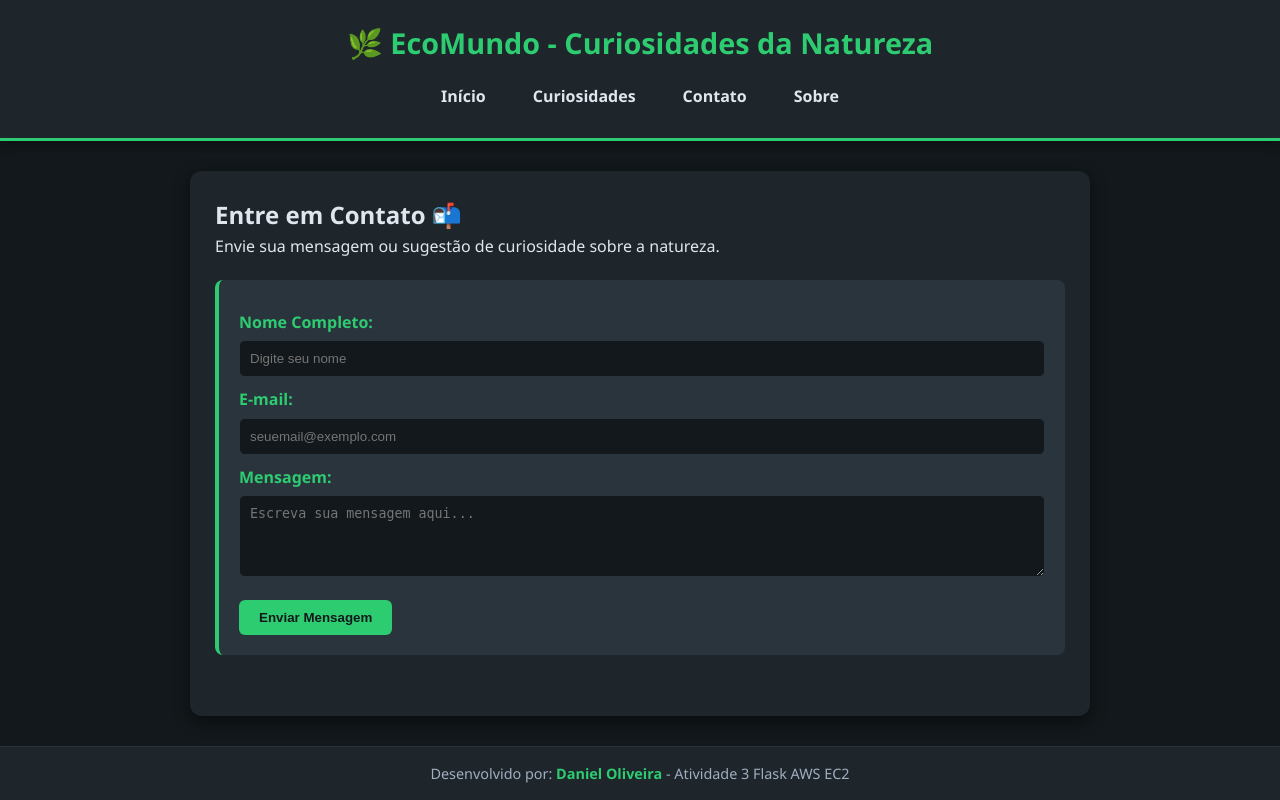
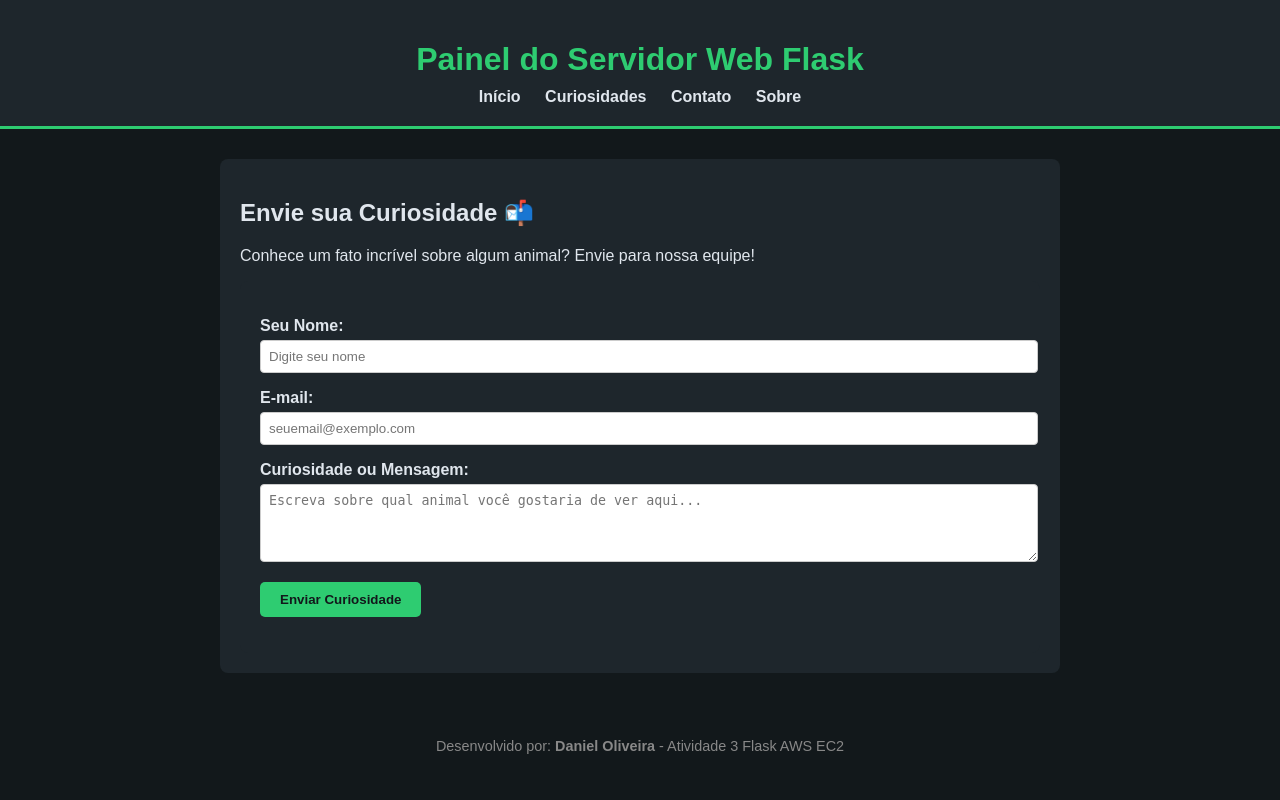
Before and after one commit to oliveiraalexandredaniel-lgtm/meu_projeto, a Flask app: page /contato in a window 1280 px wide. Run offline with Flask 3, Linux system fonts and the light colour scheme.

Commit message:
Atualizado tema para Curiosidades do Reino Animal

```diff
--- a/app.py
+++ b/app.py
@@ -14,12 +14,13 @@ def curiosidades():
 def contato():
     mensagem_sucesso = None
     if request.method == 'POST':
-        # Dados capturados do formulário (prontos para serem salvos no DB futuramente)
+        # Captura os dados enviados pelo formulário
         nome = request.form.get('nome')
         email = request.form.get('email')
         mensagem = request.form.get('mensagem')
 
-        mensagem_sucesso = f"Obrigado, {nome}! Sua mensagem foi recebida com sucesso."
+        # Mensagem de confirmação que será exibida na tela
+        mensagem_sucesso = f"Obrigado, {nome}! Sua mensagem foi enviada com sucesso."
 
     return render_template('contato.html', mensagem_sucesso=mensagem_sucesso)
 
--- a/static/style.css
+++ b/static/style.css
@@ -1 +1,45 @@
-/* Arquivo CSS do projeto */
+body {
+    font-family: Arial, sans-serif;
+    background-color: #12181b;
+    color: #e0e6ed;
+    margin: 0;
+    padding: 0;
+}
+
+header {
+    background-color: #1e262c;
+    padding: 20px;
+    text-align: center;
+    border-bottom: 3px solid #2ecc71;
+}
+
+header h1 {
+    color: #2ecc71;
+    margin-bottom: 10px;
+}
+
+nav a {
+    color: #e0e6ed;
+    text-decoration: none;
+    margin: 0 10px;
+    font-weight: bold;
+}
+
+nav a:hover {
+    color: #2ecc71;
+}
+
+main {
+    max-width: 800px;
+    margin: 30px auto;
+    padding: 20px;
+    background-color: #1e262c;
+    border-radius: 8px;
+}
+
+footer {
+    text-align: center;
+    padding: 20px;
+    font-size: 0.9rem;
+    color: #888;
+}
--- a/templates/base.html
+++ b/templates/base.html
@@ -3,30 +3,12 @@
 <head>
     <meta charset="UTF-8">
     <meta name="viewport" content="width=device-width, initial-scale=1.0">
-    <title>{% block title %}Explorando a Natureza{% endblock %}</title>
-    <style>
-        * { box-sizing: border-box; margin: 0; padding: 0; }
-        body { font-family: 'Segoe UI', Tahoma, Geneva, Verdana, sans-serif; background-color: #12181b; color: #e0e6ed; line-height: 1.6; display: flex; flex-direction: column; min-height: 100vh; }
-        header { background: #1e262c; padding: 20px 0; text-align: center; border-bottom: 3px solid #2ecc71; box-shadow: 0 4px 10px rgba(0,0,0,0.3); }
-        header h1 { font-size: 1.8rem; color: #2ecc71; margin-bottom: 10px; }
-        nav { display: flex; justify-content: center; gap: 15px; flex-wrap: wrap; }
-        nav a { color: #e0e6ed; text-decoration: none; font-weight: 600; padding: 8px 16px; border-radius: 20px; transition: all 0.3s ease; }
-        nav a:hover { background: #2ecc71; color: #12181b; }
-        main { flex: 1; max-width: 900px; width: 90%; margin: 30px auto; padding: 25px; background: #1e262c; border-radius: 12px; box-shadow: 0 5px 15px rgba(0,0,0,0.5); }
-        .card { background: #2a343d; padding: 20px; border-radius: 8px; margin-bottom: 20px; border-left: 4px solid #2ecc71; }
-        .card h3 { color: #2ecc71; margin-bottom: 8px; }
-        form label { display: block; margin-top: 10px; font-weight: bold; color: #2ecc71; }
-        form input, form textarea { width: 100%; padding: 10px; margin-top: 5px; border-radius: 6px; border: 1px solid #2a343d; background: #12181b; color: #fff; }
-        form button { margin-top: 15px; padding: 10px 20px; background: #2ecc71; color: #12181b; border: none; font-weight: bold; border-radius: 6px; cursor: pointer; }
-        form button:hover { background: #27ae60; }
-        .alert { background: #27ae60; color: #fff; padding: 10px; border-radius: 6px; margin-bottom: 15px; }
-        footer { background: #1e262c; text-align: center; padding: 15px; border-top: 1px solid #2a343d; font-size: 0.9rem; color: #a0aec0; }
-        footer strong { color: #2ecc71; }
-    </style>
+    <title>{% block title %}Atividade Flask{% endblock %}</title>
+    <link rel="stylesheet" href="{{ url_for('static', filename='style.css') }}">
 </head>
 <body>
     <header>
-        <h1>🌿 EcoMundo - Curiosidades da Natureza</h1>
+        <h1>Painel do Servidor Web Flask</h1>
         <nav>
             <a href="/">Início</a>
             <a href="/curiosidades">Curiosidades</a>
--- a/templates/contato.html
+++ b/templates/contato.html
@@ -1,29 +1,35 @@
 {% extends 'base.html' %}
 
-{% block title %}Contato - EcoMundo{% endblock %}
+{% block title %}Contato - Reino Animal{% endblock %}
 
 {% block content %}
-<h2>Entre em Contato 📬</h2>
-<p style="margin-bottom: 20px;">Envie sua mensagem ou sugestão de curiosidade sobre a natureza.</p>
+<h2>Envie sua Curiosidade 📬</h2>
+<p>Conhece um fato incrível sobre algum animal? Envie para nossa equipe!</p>
 
 {% if mensagem_sucesso %}
-    <div class="alert">
+    <p style="background-color: #27ae60; color: #fff; padding: 10px; border-radius: 5px;">
         {{ mensagem_sucesso }}
-    </div>
+    </p>
 {% endif %}
 
-<div class="card">
-    <form action="/contato" method="POST">
-        <label for="nome">Nome Completo:</label>
-        <input type="text" id="nome" name="nome" placeholder="Digite seu nome" required>
+<form action="/contato" method="POST" style="background-color: #1e262c; padding: 20px; border-radius: 8px;">
+    <p>
+        <label for="nome"><strong>Seu Nome:</strong></label><br>
+        <input type="text" id="nome" name="nome" placeholder="Digite seu nome" required style="width: 100%; padding: 8px; margin-top: 5px; border-radius: 4px; border: 1px solid #ccc;">
+    </p>
 
-        <label for="email">E-mail:</label>
-        <input type="email" id="email" name="email" placeholder="seuemail@exemplo.com" required>
+    <p style="margin-top: 15px;">
+        <label for="email"><strong>E-mail:</strong></label><br>
+        <input type="email" id="email" name="email" placeholder="seuemail@exemplo.com" required style="width: 100%; padding: 8px; margin-top: 5px; border-radius: 4px; border: 1px solid #ccc;">
+    </p>
 
-        <label for="mensagem">Mensagem:</label>
-        <textarea id="mensagem" name="mensagem" rows="4" placeholder="Escreva sua mensagem aqui..." required></textarea>
+    <p style="margin-top: 15px;">
+        <label for="mensagem"><strong>Curiosidade ou Mensagem:</strong></label><br>
+        <textarea id="mensagem" name="mensagem" rows="4" placeholder="Escreva sobre qual animal você gostaria de ver aqui..." required style="width: 100%; padding: 8px; margin-top: 5px; border-radius: 4px; border: 1px solid #ccc;"></textarea>
+    </p>
 
-        <button type="submit">Enviar Mensagem</button>
-    </form>
-</div>
+    <p style="margin-top: 15px;">
+        <button type="submit" style="background-color: #2ecc71; color: #12181b; padding: 10px 20px; border: none; font-weight: bold; border-radius: 5px; cursor: pointer;">Enviar Curiosidade</button>
+    </p>
+</form>
 {% endblock %}
```
Also changed, not shown: templates/curiosidades.html (added, +23 -0 lines), templates/index.html (+8 -3 lines), templates/sobre.html (added, +11 -0 lines).
